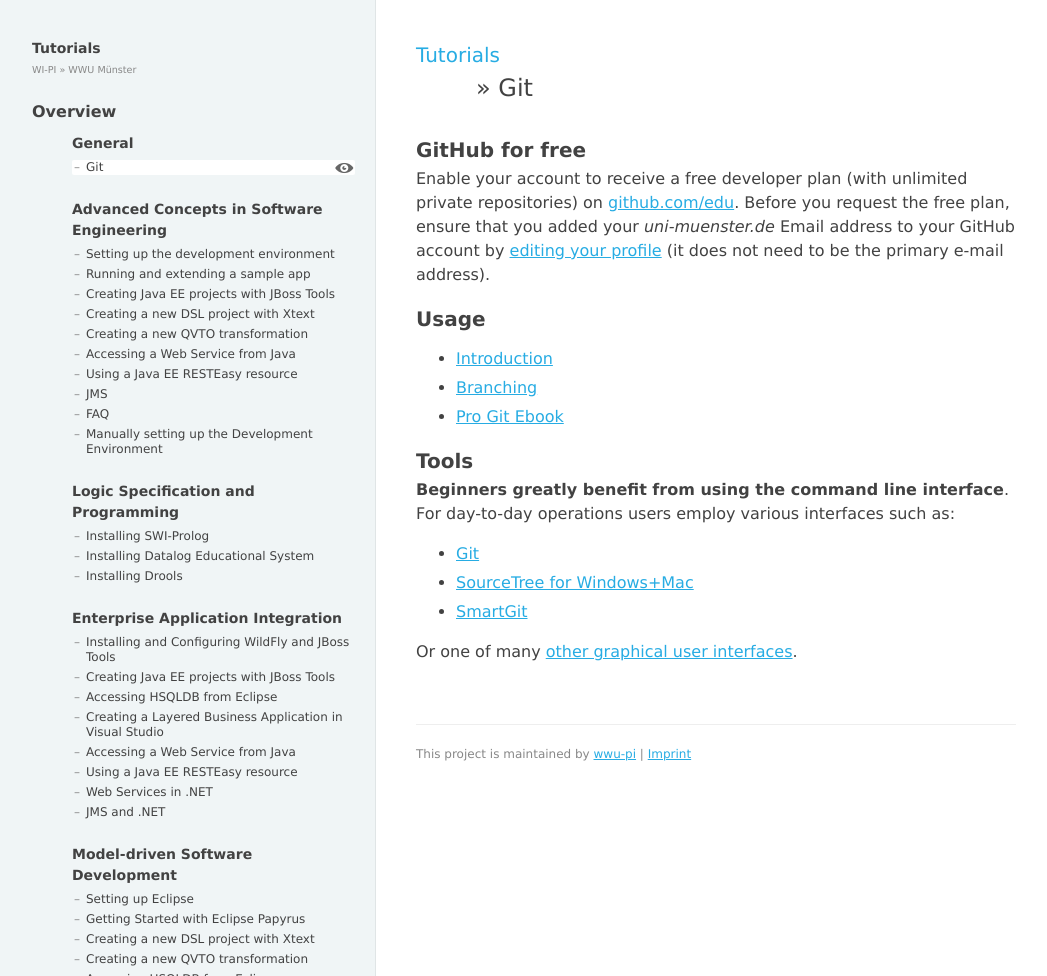
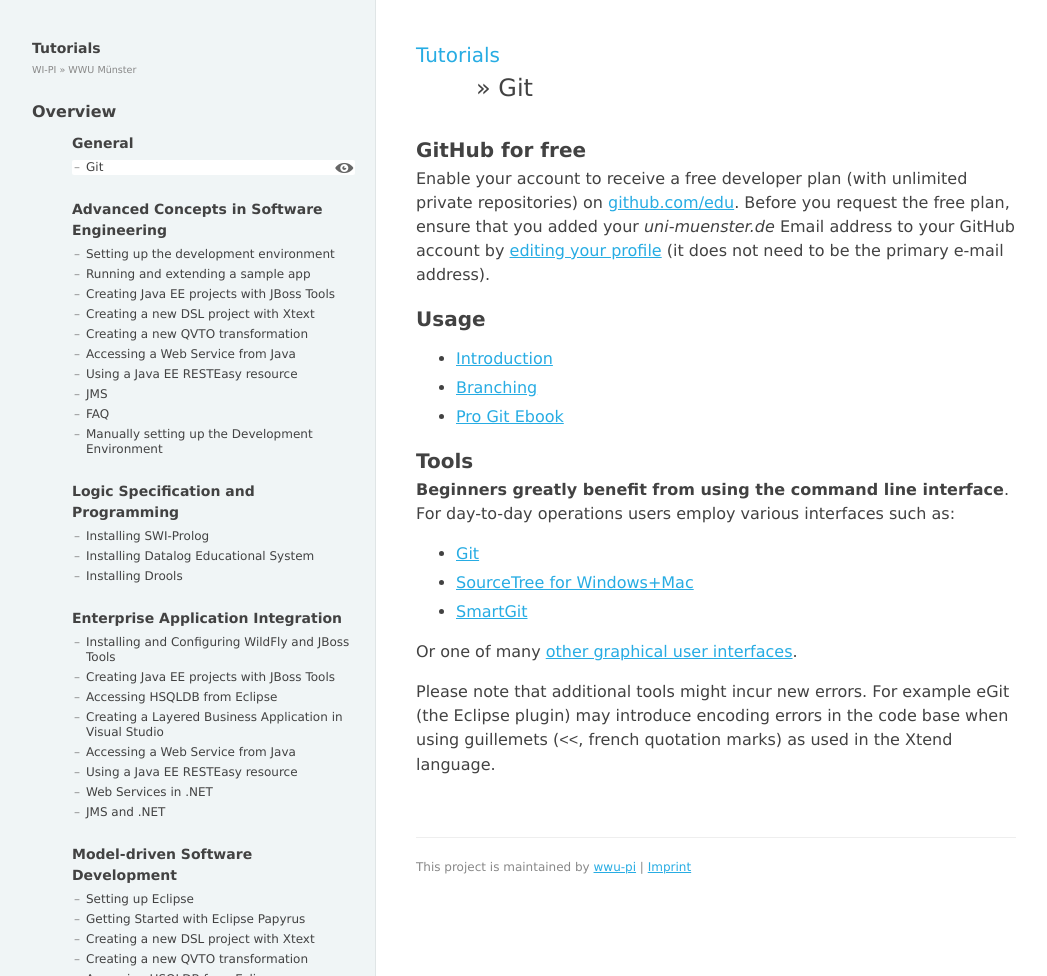
Before and after one commit to wwu-pi/tutorials, a Jekyll site: the page built from lectures/general/git.md, in a window 1280 px wide and 976 px high. Shown: the whole window, without its empty margins (8-1055 px from the left). Built offline with Jekyll 4.4.1, drawn with Linux system fonts in a browser that asks for light colours.

Commit message:
Update Git tutorial

```diff
--- a/lectures/general/git.md
+++ b/lectures/general/git.md
@@ -24,3 +24,5 @@ For day-to-day operations users employ various interfaces such as:
 * [SmartGit](http://freecode.com/projects/smartgit)
 
 Or one of many [other graphical user interfaces](http://git-scm.com/downloads/guis).
+
+Please note that additional tools might incur new errors. For example eGit (the Eclipse plugin) may introduce encoding errors in the code base when using guillemets (`<<`, french quotation marks) as used in the Xtend language.
```
